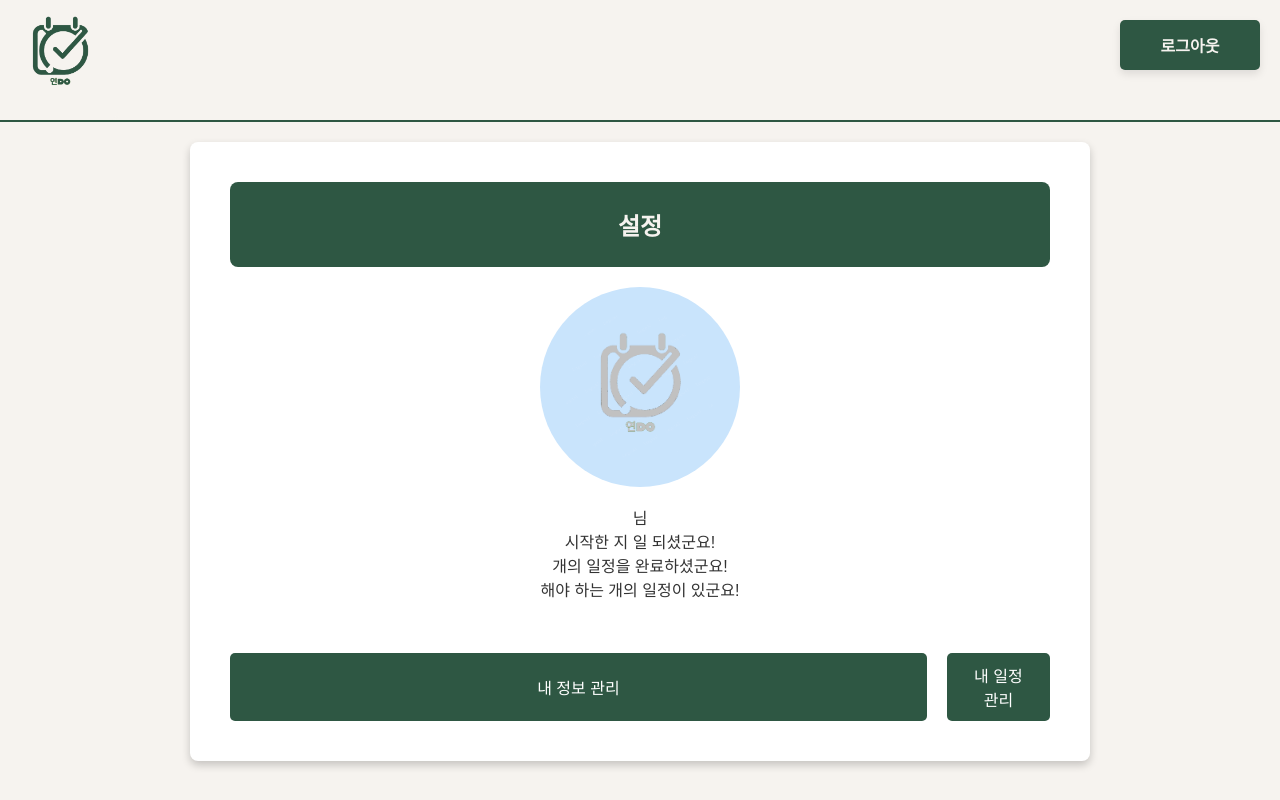
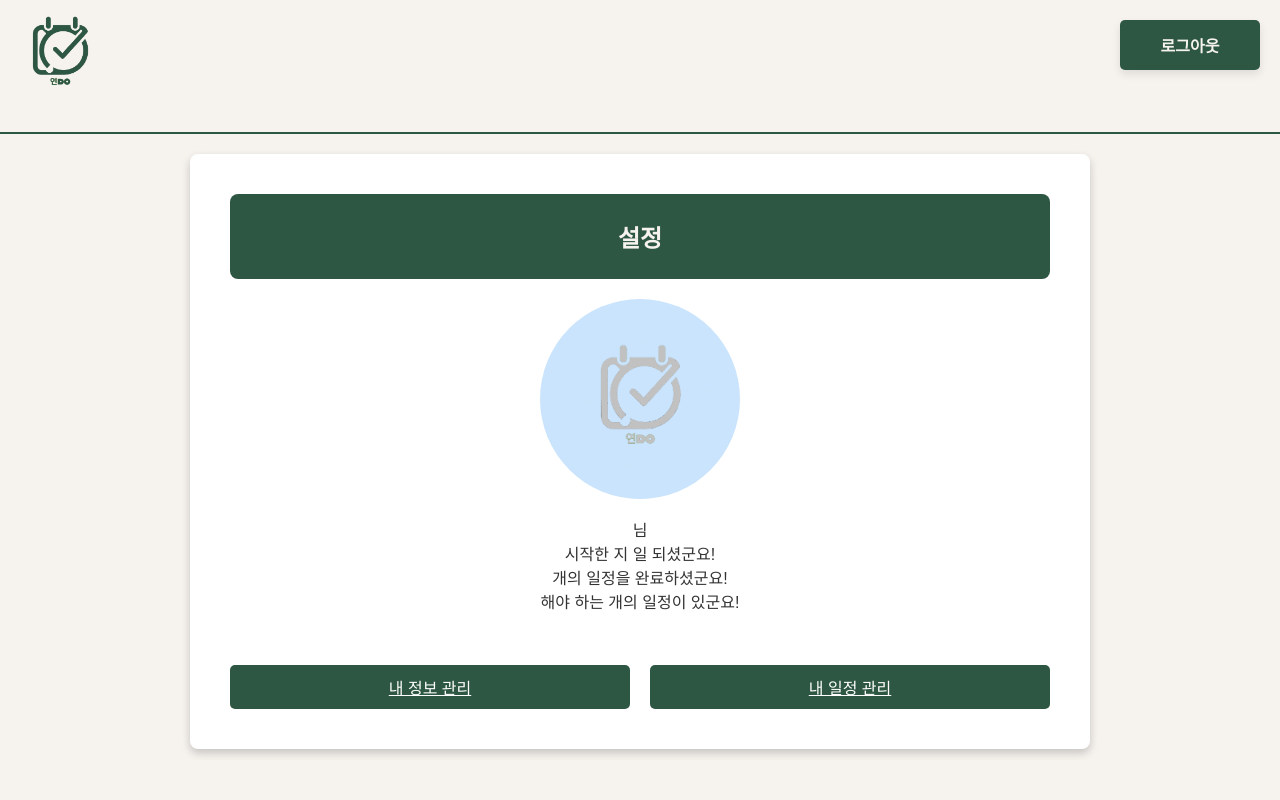
Before and after one commit to yang-dain/yondo-django, a Django app: template config/templates/SET-00-light.html in a window 1280 px wide. Run offline with Django 3.2, Linux system fonts and the light colour scheme; the template is opened without the code that fills it, so the values that code supplies are empty.

Commit message:
Update SET-00-light.html

```diff
--- a/config/templates/SET-00-light.html
+++ b/config/templates/SET-00-light.html
@@ -174,10 +174,8 @@
         </div>
 
         <div style="display: flex; justify-content: space-between; margin-top: 20px; gap: 20px;">
-            <button class="button">내 정보 관리</button>
-            <a href="/webapp/mypage/event">
-                <button class="button">내 일정 관리</button>
-            </a>
+            <a href="#" class="button">내 정보 관리</a>
+            <a href="/webapp/mypage/event" class="button">내 일정 관리</a>
         </div>
 
     </div>
```
